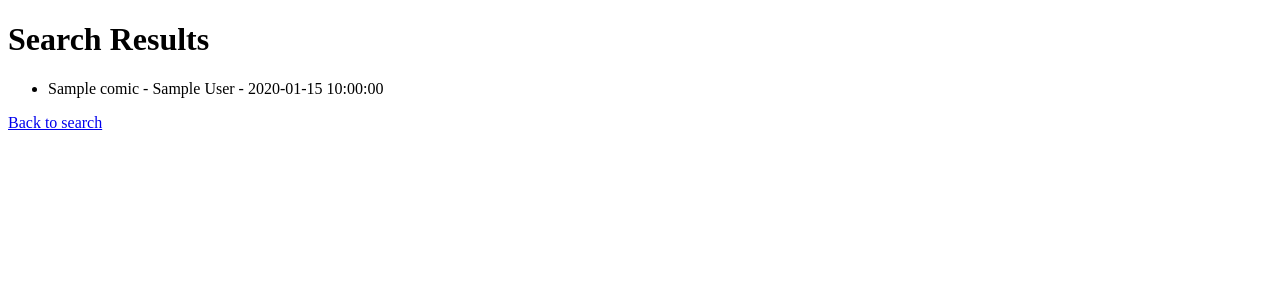
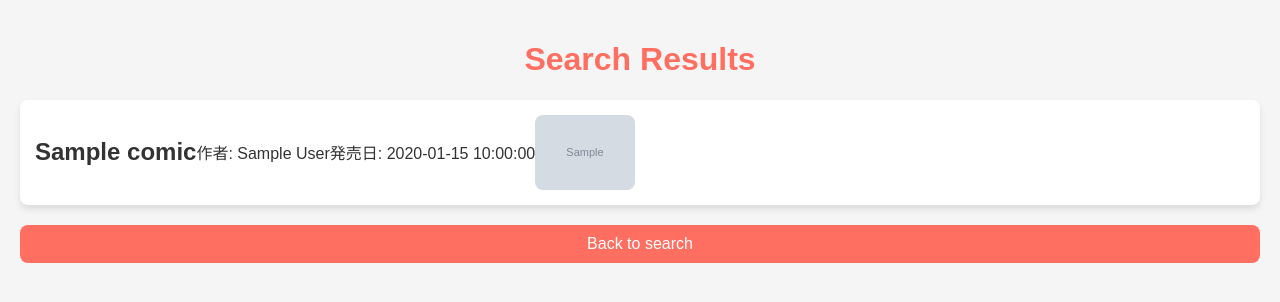
Before and after one commit to takahashi090626/new-manga, a Flask app: template templates/results.html in a window 1280 px wide. Shown: the top 302 px of the page. Run offline with Flask 3, Linux system fonts and the light colour scheme; the template is opened without the code that fills it: most values are stand-ins (such as "Sample title", 1, 10 or a date in 2020); grey boxes marked "Sample" are stand-in pictures.

Commit message:
仮のstyleの適用、画像の表示

```diff
--- a/static/style.css
+++ b/static/style.css
@@ -0,0 +1,86 @@
+    /* ベーススタイル */
+body {
+    font-family: 'Arial', sans-serif;
+    background-color: #f5f5f5;
+    margin: 0;
+    padding: 20px;
+    color: #333;
+}
+
+/* ヘッダー */
+h1 {
+    text-align: center;
+    color: #ff6f61;
+}
+
+/* リストのスタイル */
+ul {
+    list-style-type: none;
+    padding: 0;
+}
+
+li {
+    background-color: #fff;
+    margin: 10px 0;
+    padding: 15px;
+    border-radius: 8px;
+    box-shadow: 0 4px 6px rgba(0, 0, 0, 0.1);
+    display: flex;
+    align-items: center;
+}
+
+li img {
+    max-width: 100px;
+    margin-right: 20px;
+    border-radius: 8px;
+}
+
+/* 戻るリンクのスタイル */
+a {
+    display: block;
+    text-align: center;
+    margin-top: 20px;
+    text-decoration: none;
+    color: #fff;
+    background-color: #ff6f61;
+    padding: 10px 20px;
+    border-radius: 8px;
+    transition: background-color 0.3s;
+}
+
+a:hover {
+    background-color: #e65c55;
+}
+/* 検索フォームのスタイル */
+form {
+    text-align: center;
+    margin-bottom: 20px;
+}
+
+input[type="text"] {
+    width: 50%;
+    padding: 10px;
+    margin-right: 10px;
+    border: 2px solid #ff6f61;
+    border-radius: 8px;
+    outline: none;
+    transition: border-color 0.3s;
+}
+
+input[type="text"]:focus {
+    border-color: #e65c55;
+}
+
+button[type="submit"] {
+    padding: 10px 20px;
+    background-color: #ff6f61;
+    border: none;
+    border-radius: 8px;
+    color: #fff;
+    cursor: pointer;
+    transition: background-color 0.3s;
+}
+
+button[type="submit"]:hover {
+    background-color: #e65c55;
+}
--- a/templates/index.html
+++ b/templates/index.html
@@ -3,6 +3,7 @@
 <head>
     <meta charset="UTF-8">
     <title>Comic Search</title>
+    <link rel="stylesheet" type="text/css" href="{{ url_for('static', filename='style.css') }}">
 </head>
 <body>
     <h1>Comic Search</h1>
--- a/templates/results.html
+++ b/templates/results.html
@@ -3,12 +3,19 @@
 <head>
     <meta charset="UTF-8">
     <title>Search Results</title>
+    <link rel="stylesheet" type="text/css" href="{{ url_for('static', filename='style.css') }}">
+
 </head>
 <body>
     <h1>Search Results</h1>
     <ul>
         {% for comic in results %}
-        <li>{{ comic.title }} - {{ comic.author }} - {{ comic.release_date }}</li>
+        <li>
+            <h2>{{ comic.title }}</h2>
+            <p>作者: {{ comic.author }}</p>
+            <p>発売日: {{ comic.release_date }}</p>
+            <img src="{{ comic.image_url }}" alt="{{ comic.title }}" style="width:200px;height:auto;">
+        </li>
         {% endfor %}
     </ul>
     <a href="/">Back to search</a>
```
